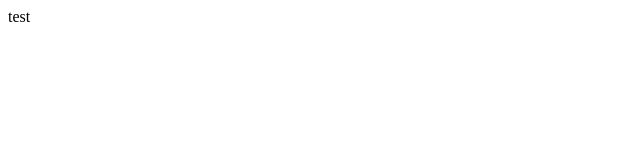
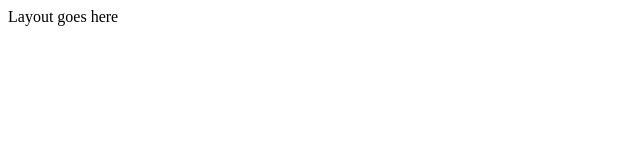
Before and after one commit to HadeerFawzy/blink-fe-task, a React (Create React App) app: page / in a window 1280 px wide. Shown: the top 160 px of the page, without its empty margins (0-640 px from the left). Built offline with nearby package versions, Linux system fonts and the light colour scheme.

Commit message:
Create layout component

```diff
--- a/src/App.js
+++ b/src/App.js
@@ -1,7 +1,10 @@
-function App() {
+import React from 'react';
+import Layout from './components/Layout';
+
+const App = () => {
   return (
-    <div className="App">
-      test
+    <div>
+      <Layout/>
     </div>
   );
 }
--- /dev/null
+++ b/src/components/Layout/index.js
@@ -0,0 +1,11 @@
+import React from 'react';
+
+const Layout = () => {
+  return (
+    <div className="layout">
+      Layout goes here
+    </div>
+  );
+}
+
+export default Layout;
```
